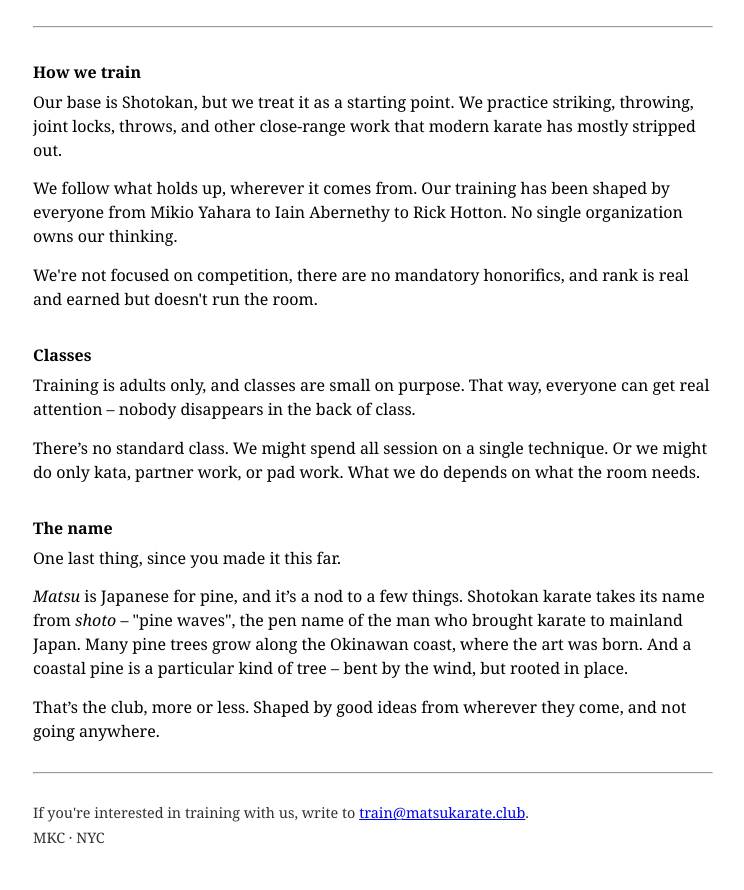
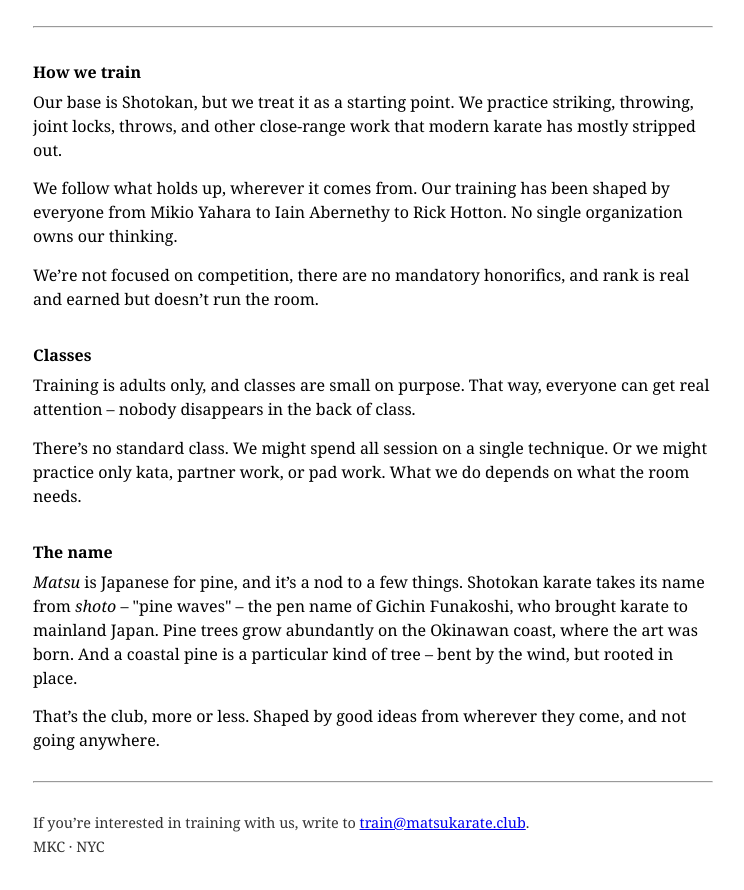
Before and after one commit to joeysantore/matsukarateclub, a plain HTML site: page about.html in a window 1280 px wide. Shown: the part 108-998 px from the top of the page, without its empty margins (267-1011 px from the left). Drawn offline with Linux system fonts and the light colour scheme.

Commit message:
Update about.html

```diff
--- a/about.html
+++ b/about.html
@@ -36,21 +36,20 @@
   <h2>How we train</h2>
   <p>Our base is Shotokan, but we treat it as a starting point. We practice striking, throwing, joint locks, throws, and other close-range work that modern karate has mostly stripped out.</p>
   <p>We follow what holds up, wherever it comes from. Our training has been shaped by everyone from Mikio Yahara to Iain Abernethy to Rick Hotton. No single organization owns our thinking.</p>
-  <p>We're not focused on competition, there are no mandatory honorifics, and rank is real and earned but doesn't run the room.</p>
+  <p>We&rsquo;re not focused on competition, there are no mandatory honorifics, and rank is real and earned but doesn&rsquo;t run the room.</p>
 
   <h2>Classes</h2>
   <p>Training is adults only, and classes are small on purpose. That way, everyone can get real attention &ndash; nobody disappears in the back of class.</p>
-  <p>There&rsquo;s no standard class. We might spend all session on a single technique. Or we might do only kata, partner work, or pad work. What we do depends on what the room needs.</p>
+  <p>There&rsquo;s no standard class. We might spend all session on a single technique. Or we might practice only kata, partner work, or pad work. What we do depends on what the room needs.</p>
 
   <h2>The name</h2>
-  <p>One last thing, since you made it this far.</p>
-  <p><em>Matsu</em> is Japanese for pine, and it&rsquo;s a nod to a few things. Shotokan karate takes its name from <em>shoto</em> &ndash; "pine waves", the pen name of the man who brought karate to mainland Japan. Many pine trees grow along the Okinawan coast, where the art was born. And a coastal pine is a particular kind of tree &ndash; bent by the wind, but rooted in place.</p>
+  <p><em>Matsu</em> is Japanese for pine, and it&rsquo;s a nod to a few things. Shotokan karate takes its name from <em>shoto</em> &ndash; "pine waves" &ndash; the pen name of Gichin Funakoshi, who brought karate to mainland Japan. Pine trees grow abundantly on the Okinawan coast, where the art was born. And a coastal pine is a particular kind of tree &ndash; bent by the wind, but rooted in place.</p>
   <p>That&rsquo;s the club, more or less. Shaped by good ideas from wherever they come, and not going anywhere.</p>
 
   <hr>
 
   <div class="footer">
-    <p>If you're interested in training with us, write to <a href="mailto:train@matsukarate.club">train@matsukarate.club</a>.</p>
+    <p>If you&rsquo;re interested in training with us, write to <a href="mailto:train@matsukarate.club">train@matsukarate.club</a>.</p>
     <p>MKC &middot; NYC</p>
   </div>
 
```
